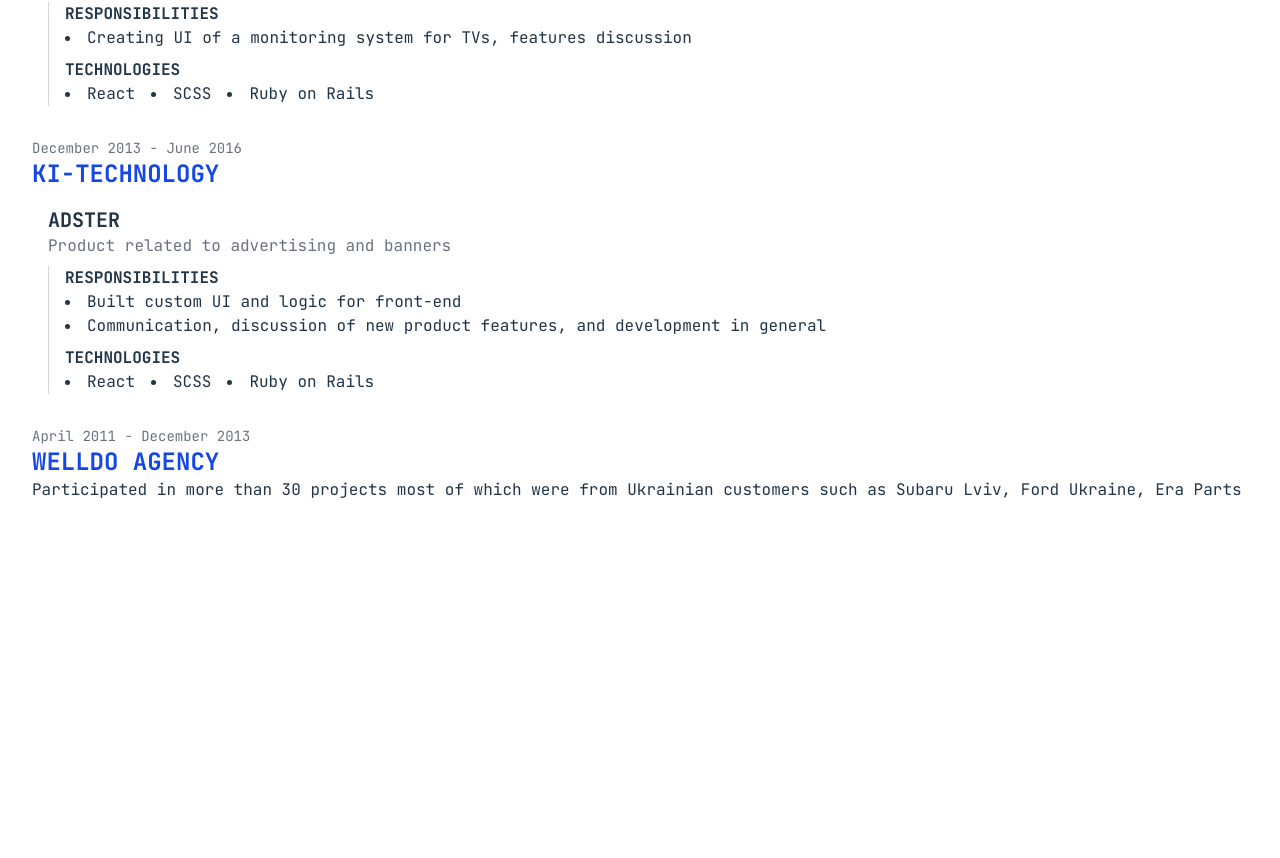
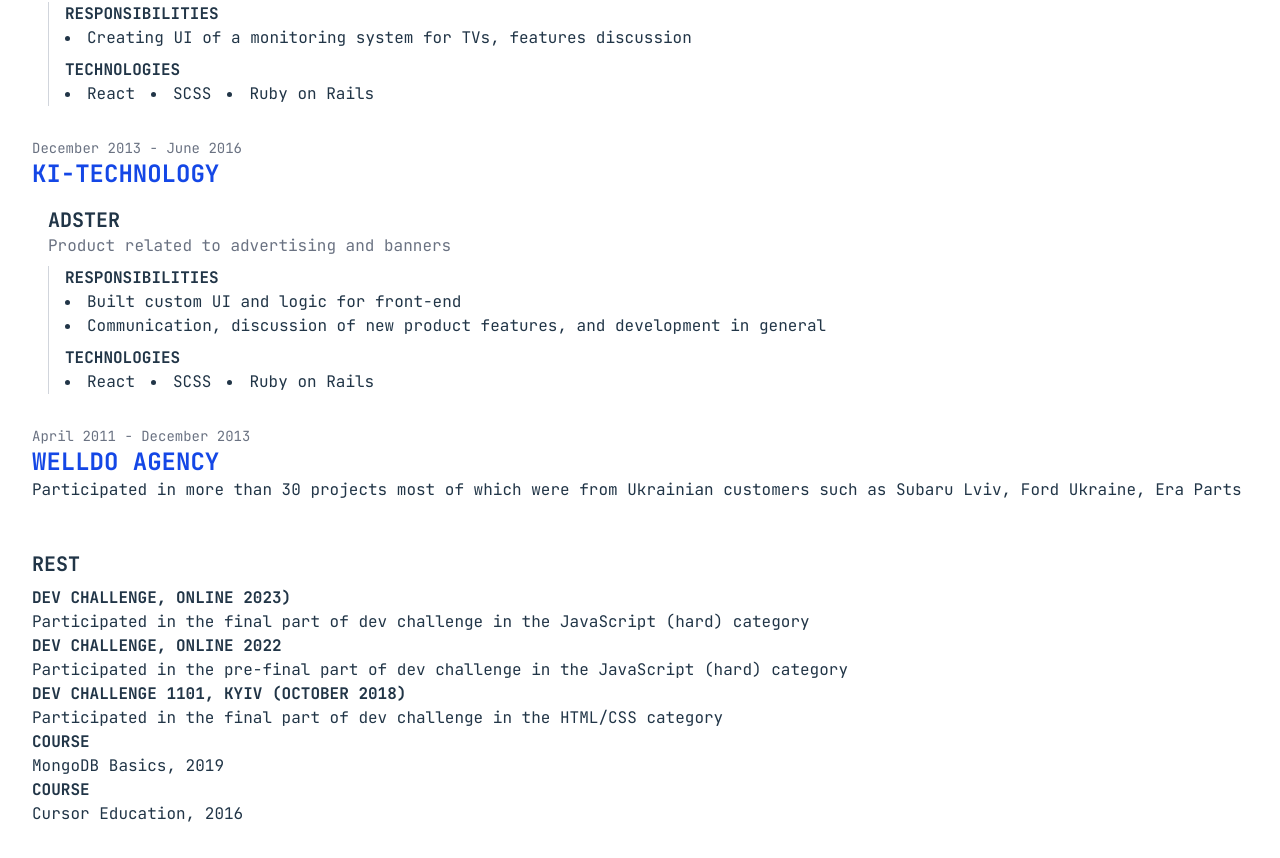
Before and after one commit to mentikora/mentikora.github.io, a React (Vite) app: page / in a window 1280 px wide. Shown: the part 2126-2984 px from the top of the page. Before the commit the page ends 2692 px from the top, so only its background shows below. Built offline with nearby package versions, Linux system fonts and the light colour scheme.

Commit message:
chore: add additional info

```diff
--- a/src/App.tsx
+++ b/src/App.tsx
@@ -8,7 +8,13 @@
     return <p className="text-3xl font-bold underline">No data</p>
   }
 
-  const { user, summaryOfExperience, technicalSkills, workExperience } = CVData
+  const {
+    user,
+    summaryOfExperience,
+    technicalSkills,
+    workExperience,
+    additionalInfo,
+  } = CVData
 
   return (
     <div className="flex flex-col gap-4 font-display">
@@ -17,8 +23,12 @@
           <h1 className="flex-grow">
             {user.name} {user.lastName}
           </h1>
-          <a>download</a>
-          <a>print</a>
+          <a href="#" className="hidden md:inline">
+            download
+          </a>
+          <a href="#" className="hidden md:inline">
+            print
+          </a>
         </div>
 
         <p className="text-gray-500">{user.position}</p>
@@ -96,6 +106,16 @@
           })}
         </div>
       </div>
+
+      <div>
+        <h4 className="mb-2">Rest</h4>
+        {additionalInfo.map(({ title, text }) => (
+          <div>
+            <h5>{title}</h5>
+            <p>{text}</p>
+          </div>
+        ))}
+      </div>
     </div>
   )
 }
--- a/src/data/cv.ts
+++ b/src/data/cv.ts
@@ -177,4 +177,26 @@
       projects: [],
     },
   ],
+  additionalInfo: [
+    {
+      title: 'DEV Challenge, Online 2023)',
+      text: 'Participated in the final part of dev challenge in the JavaScript (hard) category',
+    },
+    {
+      title: 'DEV Challenge, Online 2022',
+      text: 'Participated in the pre-final part of dev challenge in the JavaScript (hard) category',
+    },
+    {
+      title: 'DEV Challenge 1101, KYIV (October 2018)',
+      text: 'Participated in the final part of dev challenge in the HTML/CSS category',
+    },
+    {
+      title: 'Course',
+      text: 'MongoDB Basics, 2019',
+    },
+    {
+      title: 'Course',
+      text: 'Cursor Education, 2016',
+    },
+  ],
 }
```
Also changed, not shown: 1 other file (tests, documents, lock files or other folders).
